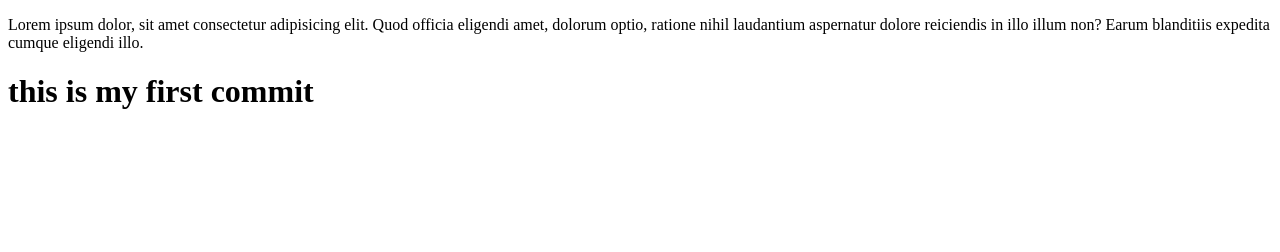
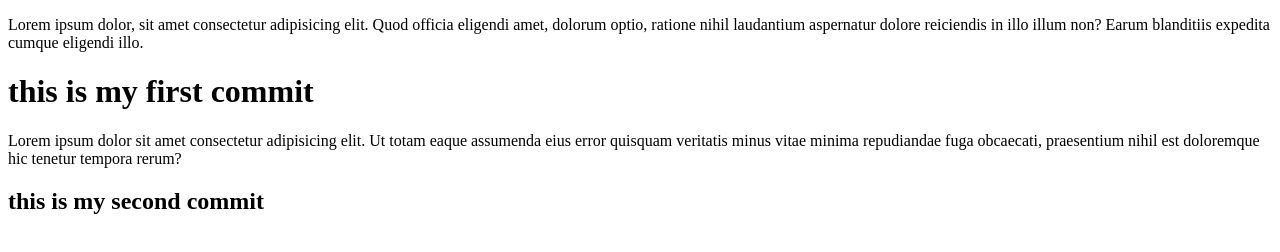
Before and after one commit to ahmedfaraz-dev/my-project, a plain HTML site: page index.html in a window 1280 px wide. Drawn offline with Linux system fonts and the light colour scheme.

Commit message:
this second commit

```diff
--- a/index.html
+++ b/index.html
@@ -8,5 +8,7 @@
 <body>
     <p>Lorem ipsum dolor, sit amet consectetur adipisicing elit. Quod officia eligendi amet, dolorum optio, ratione nihil laudantium aspernatur dolore reiciendis in illo illum non? Earum blanditiis expedita cumque eligendi illo.</p>
     <h1>this is my first commit</h1>
+    <p>Lorem ipsum dolor sit amet consectetur adipisicing elit. Ut totam eaque assumenda eius error quisquam veritatis minus vitae minima repudiandae fuga obcaecati, praesentium nihil est doloremque hic tenetur tempora rerum?</p>
+    <h2>this is my second commit</h2>
 </body>
 </html>
```
